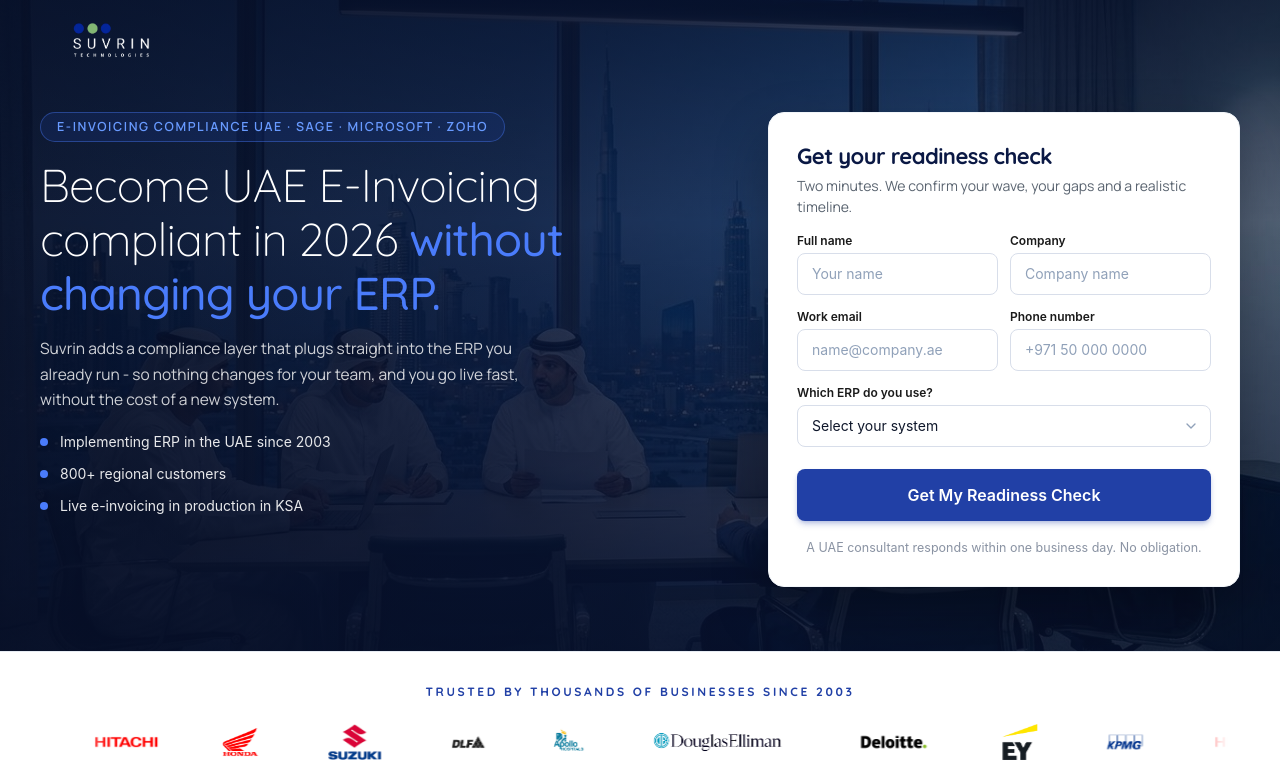
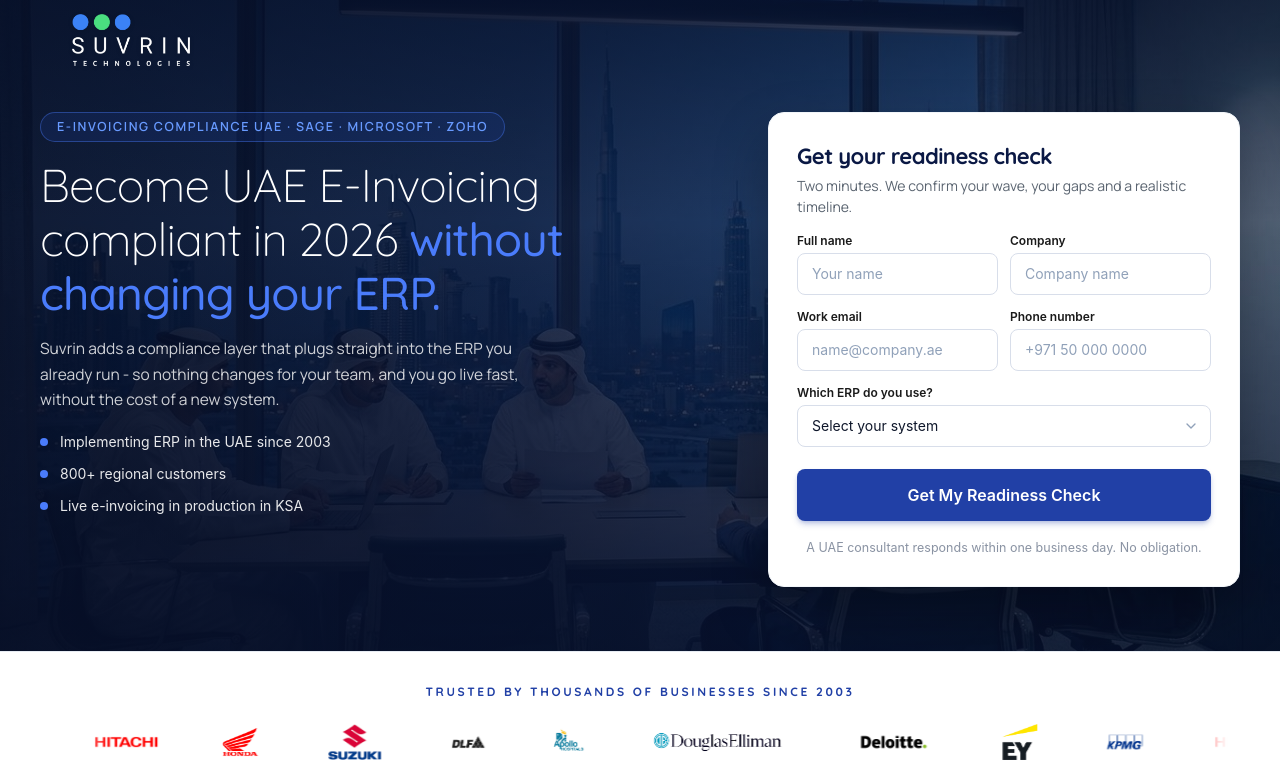
Before and after one commit to rahulpandat463/ads, a Next.js app: page / in a window 1280 px wide. Shown: the top 782 px of the page. Built offline with nearby package versions, Linux system fonts and the light colour scheme.

Commit message:
style: enhance header logo clarity, contrast, and scaling

```diff
--- a/src/components/Navbar.tsx
+++ b/src/components/Navbar.tsx
@@ -12,11 +12,11 @@ export default function Navbar() {
           <a href="#" className="flex items-center transition-opacity hover:opacity-95">
             <Image
               src="/logo-white.png"
-              alt="Suvrin Logo"
-              width={160}
-              height={45}
+              alt="Suvrin Technologies"
+              width={220}
+              height={97}
               priority
-              className="h-8 sm:h-9 w-auto object-contain"
+              className="h-10 sm:h-12 md:h-13 w-auto object-contain drop-shadow-sm"
             />
           </a>
         </div>
```
Also changed, not shown: public/logo-white.png.
